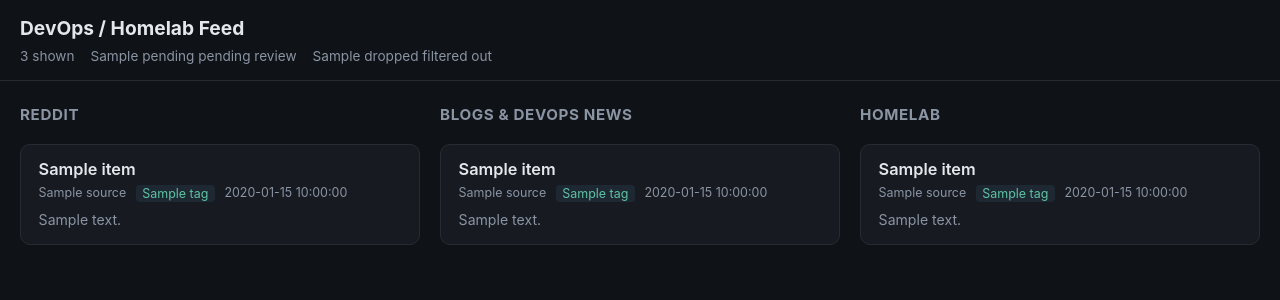
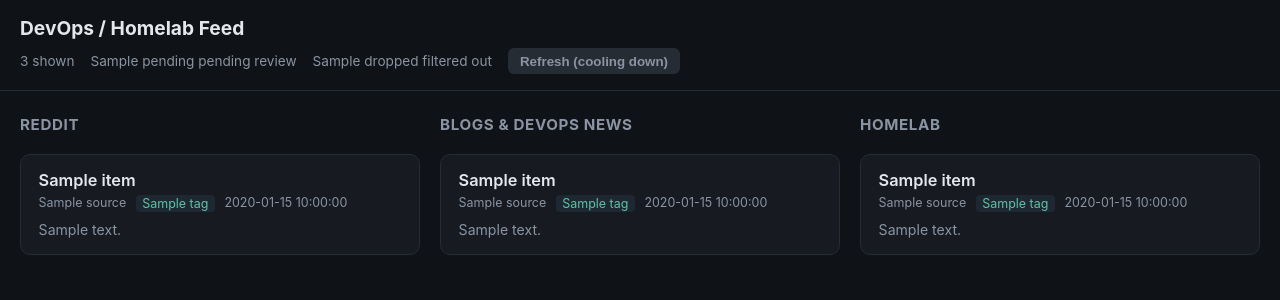
Before and after one commit to Revanito/devops-feed-curator, a FastAPI app: template app/templates/index.html in a window 1280 px wide. Shown: the top 300 px of the page. Run offline with FastAPI, Linux system fonts and the light colour scheme; the template is opened without the code that fills it: most values are stand-ins (such as "Sample title", 1, 10 or a date in 2020); parts of the project's set-up code (start-up, migrations or seed data) failed here and were passed over.

Commit message:
Poll hourly by default, bring back a public-safe refresh button
Default POLL_INTERVAL_MINUTES 30 -> 60 to cut LLM classification cost.
Refresh button is back on the page but rate-limited to one manual poll
per REFRESH_COOLDOWN_MINUTES (default 10), so a shared public link still
can't be used to spam paid API calls. ADMIN_TOKEN still bypasses the
cooldown for curl-triggered forced refreshes.

```diff
--- a/app/config.py
+++ b/app/config.py
@@ -8,7 +8,8 @@ class Settings(BaseSettings):
     one_min_base_url: str = "https://api.1min.ai"
     model_classifier: str = "gpt-4o-mini"
 
-    poll_interval_minutes: int = 30
+    poll_interval_minutes: int = 60
+    refresh_cooldown_minutes: int = 10
     classify_batch_size: int = 15
     max_items_per_source: int = 25
 
--- a/app/main.py
+++ b/app/main.py
@@ -1,9 +1,9 @@
 import logging
-from datetime import datetime
+from datetime import datetime, timedelta
 
 from apscheduler.schedulers.asyncio import AsyncIOScheduler
 from contextlib import asynccontextmanager
-from fastapi import FastAPI, Header, HTTPException
+from fastapi import FastAPI, Header
 from fastapi.requests import Request
 from fastapi.responses import RedirectResponse
 from fastapi.staticfiles import StaticFiles
@@ -19,6 +19,8 @@ log = logging.getLogger("main")
 
 templates = Jinja2Templates(directory="templates")
 scheduler = AsyncIOScheduler()
+
+_last_manual_refresh: datetime | None = None
 
 
 async def poll_and_classify() -> None:
@@ -67,20 +69,29 @@ def _split_columns(items: list) -> tuple[list, list, list]:
     return reddit, blogs, homelab
 
 
+def _refresh_available() -> bool:
+    if _last_manual_refresh is None:
+        return True
+    cooldown = timedelta(minutes=settings.refresh_cooldown_minutes)
+    return datetime.now() - _last_manual_refresh >= cooldown
+
+
 @app.get("/")
 def index(request: Request):
     items = db.get_curated(limit=300)
     stats = db.counts()
     reddit_items, blog_items, homelab_items = _split_columns(items)
     return templates.TemplateResponse("index.html", {
-        "request": request, "stats": stats,
+        "request": request, "stats": stats, "refresh_available": _refresh_available(),
         "reddit_items": reddit_items, "blog_items": blog_items, "homelab_items": homelab_items,
     })
 
 
 @app.post("/refresh")
 async def refresh(x_admin_token: str = Header(default="")):
-    if not settings.admin_token or x_admin_token != settings.admin_token:
-        raise HTTPException(status_code=404)
-    await poll_and_classify()
+    global _last_manual_refresh
+    is_admin = bool(settings.admin_token) and x_admin_token == settings.admin_token
+    if is_admin or _refresh_available():
+        _last_manual_refresh = datetime.now()
+        await poll_and_classify()
     return RedirectResponse("/", status_code=303)
--- a/app/static/style.css
+++ b/app/static/style.css
@@ -50,6 +50,12 @@ header h1 {
   padding: 0.35rem 0.75rem;
   font-weight: 600;
   cursor: pointer;
+}
+
+.stats button:disabled {
+  background: var(--border);
+  color: var(--muted);
+  cursor: not-allowed;
 }
 
 main.columns {
--- a/app/templates/index.html
+++ b/app/templates/index.html
@@ -13,6 +13,11 @@
     <span>{{ reddit_items|length + blog_items|length + homelab_items|length }} shown</span>
     <span>{{ stats.pending or 0 }} pending review</span>
     <span>{{ stats.dropped or 0 }} filtered out</span>
+    <form action="/refresh" method="post">
+      <button type="submit" {% if not refresh_available %}disabled{% endif %}>
+        {{ "Refresh now" if refresh_available else "Refresh (cooling down)" }}
+      </button>
+    </form>
   </div>
 </header>
 
```
Also changed, not shown: README.md, 1 other file.
